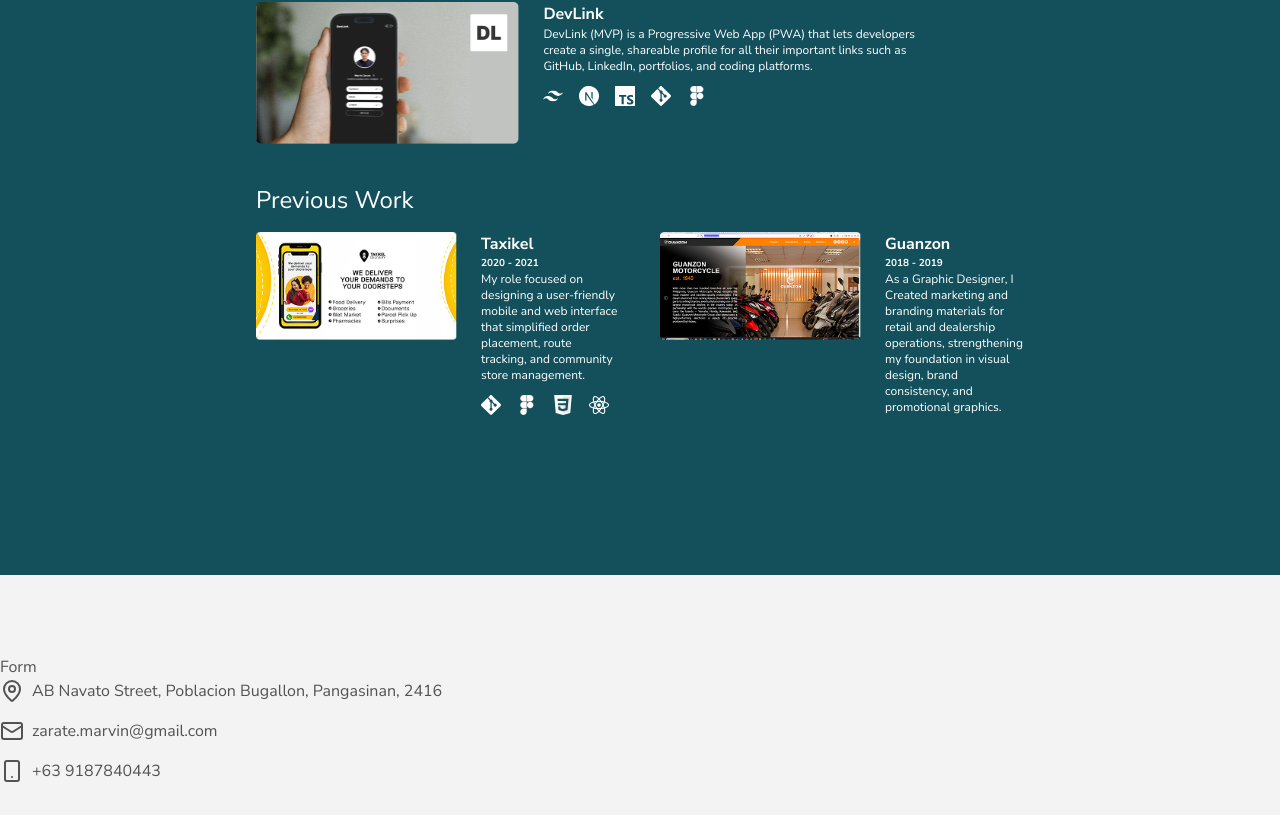
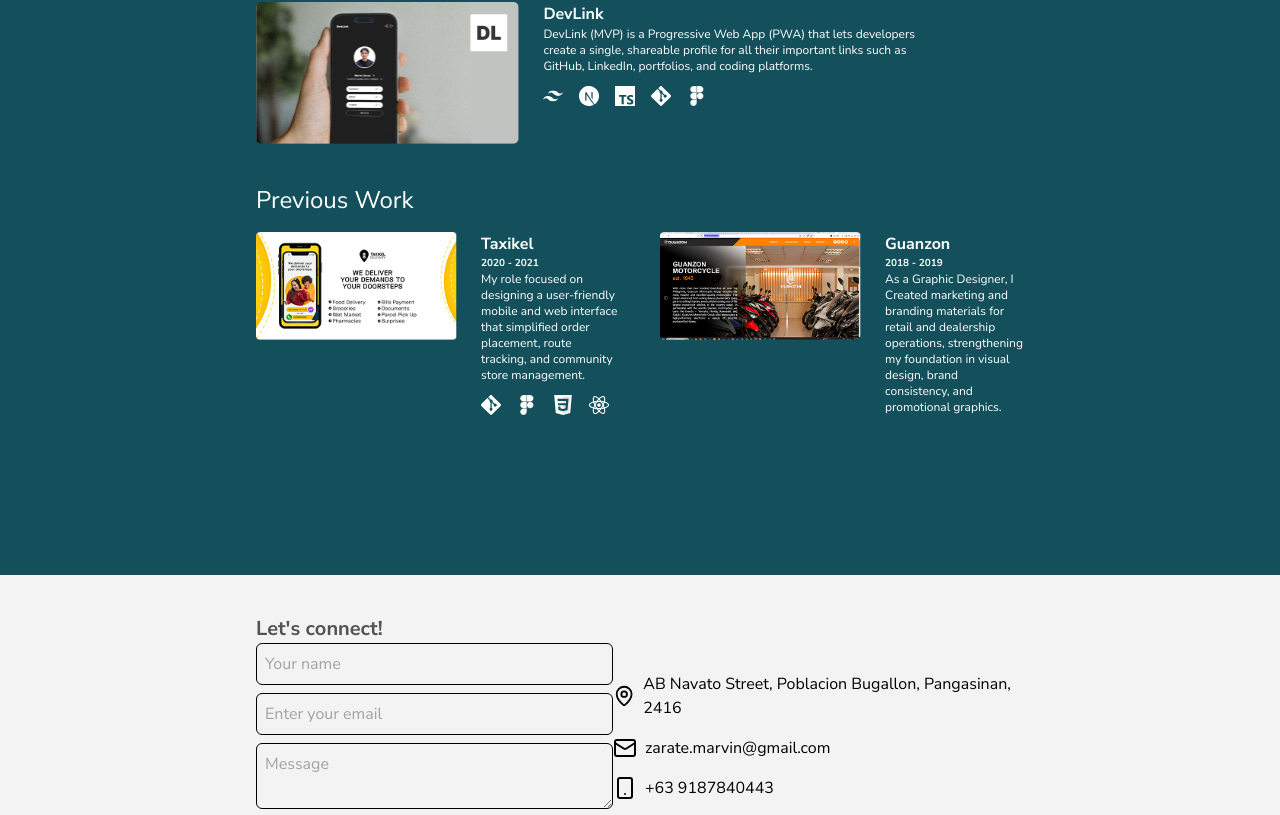
Before and after one commit to bettermarvz/marvinzarate, a Next.js app: page / in a window 1280 px wide. Shown: the part 1961-2776 px from the top of the page. Built offline with nearby package versions, Linux system fonts and the light colour scheme.

Commit message:
footer initialized

```diff
--- a/app/components/Footer.tsx
+++ b/app/components/Footer.tsx
@@ -3,13 +3,21 @@ import React from 'react'
 
 const Footer = () => {
   return (
-    <section className='flex py-20'>
-      <div className='w-3/5'>
-        <div>Form</div>
-        <div className='flex flex-col gap-4'>
-          <p className='flex items-center gap-2'><MapPin /> AB Navato Street, Poblacion Bugallon, Pangasinan, 2416</p>
-          <p className='flex items-center gap-2'><Mail/> zarate.marvin@gmail.com</p>
-          <p className='flex items-center gap-2'><Smartphone />+63 9187840443</p>
+    <section className='flex py-10'>
+      <div className='w-3/5 flex justify-between mx-auto items-center'>
+        <div className='w-1/2'>
+          <h1 className='text-xl font-bold'>{`Let's connect!`}</h1>
+          <form className='flex flex-col gap-2'>
+            <input className='border border-black rounded-md p-2 w-full' type="text" placeholder='Your name' />
+            <input className='border border-black rounded-md p-2 w-full' type="email" placeholder='Enter your email' />
+            <textarea className='border border-black rounded-md p-2 w-full' placeholder='Message' />
+            <button className='bg-[#BF4E30] w-fit px-4 py-2 rounded-[5px] text-white' type='submit'>Send</button>
+          </form>
+        </div>
+        <div className='flex flex-col gap-4 [&>*]:flex [&>*]:items-center [&>*]:gap-2 text-black'>
+          <p><MapPin /> AB Navato Street, Poblacion Bugallon, Pangasinan, 2416</p>
+          <p><Mail/> zarate.marvin@gmail.com</p>
+          <p><Smartphone />+63 9187840443</p>
         </div>
       </div>
       {/* <div>SocMed</div> */}
--- a/app/components/HeroSection.tsx
+++ b/app/components/HeroSection.tsx
@@ -13,7 +13,7 @@ const HeroSection = () => {
         <p className='my-3'>{`My passion lies in creating visually stunning and highly functional web. `}<br />
         {`I'm dedicated to staying at the forefront of design and development trends `}<br />
         {`to deliver innovative solutions. Let's collaborate to bring your digital vision to life!`}</p>
-        <button className='bg-[#BF4E30] w-fit px-4 py-2 rounded-[5px] text-white'>Let’s connect! 🚀</button>
+        <a className='bg-[#BF4E30] w-fit px-4 py-2 rounded-[5px] text-white cursor-pointer' href='mailto:zarate.marvin@gmail.com'>Let’s connect! 🚀</a>
         </div>
         <ConnectSocMed/>
         </section>
--- a/app/components/WorkSection.tsx
+++ b/app/components/WorkSection.tsx
@@ -47,7 +47,7 @@ const previous = [
 
 const WorkSection = () => {
   return (
-    <section className=' bg-[#13505B] justify-center flex py-32'>
+    <section id='projects' className=' bg-[#13505B] justify-center flex py-32'>
       <div className='flex flex-col w-3/5 gap-10'>
         <div className='text-white text-left '>
           <p className='text-2xl'>Current Work</p>
```
